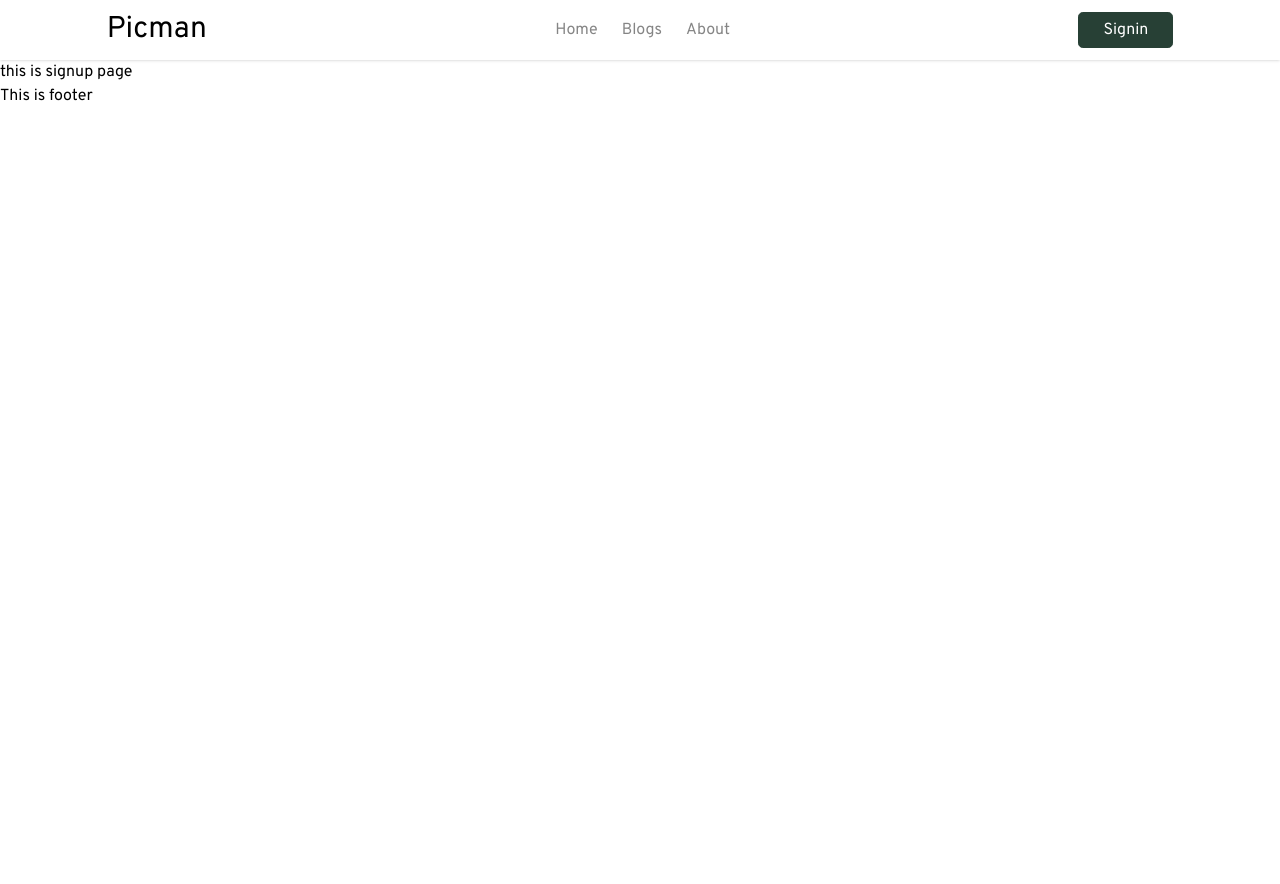
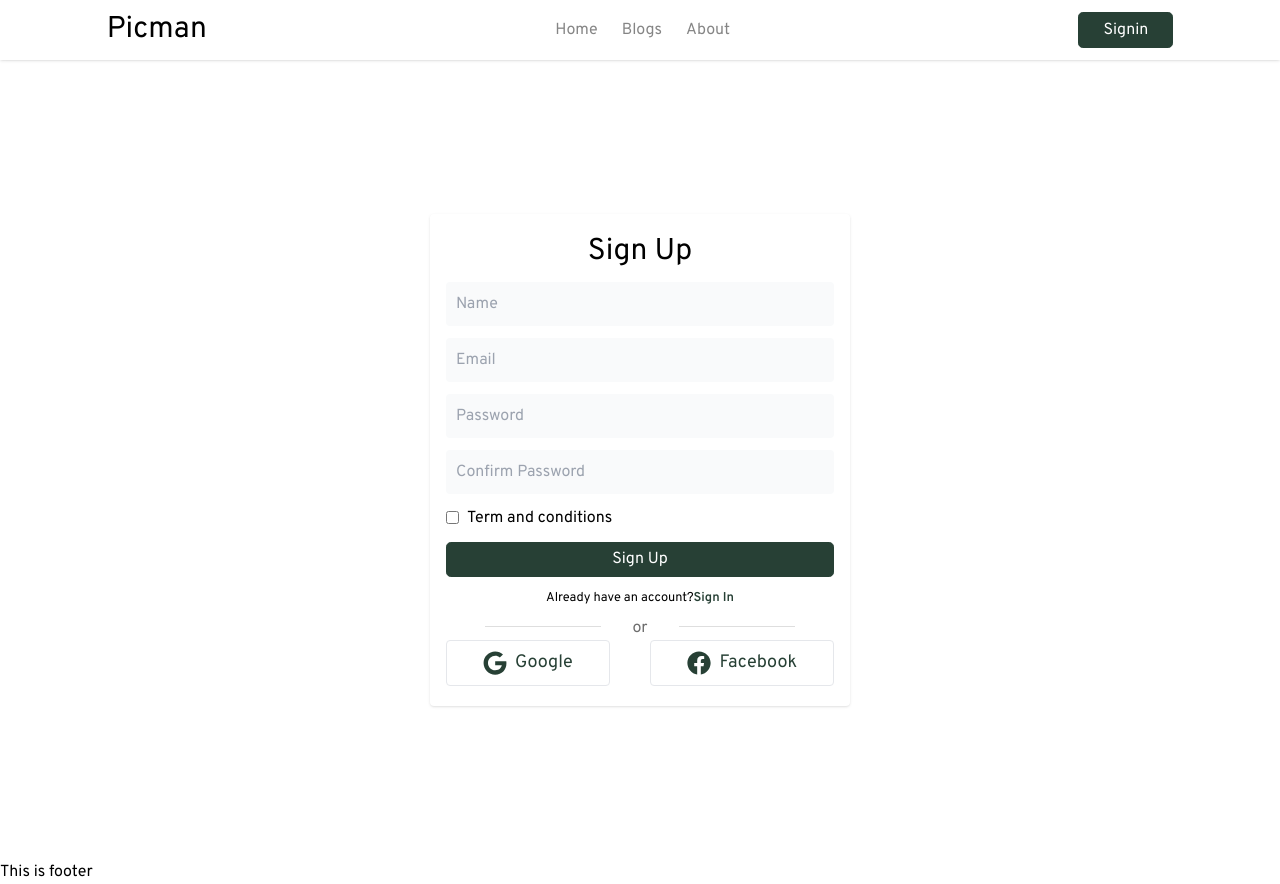
Before and after one commit to noyonalways/assignment-10, a React (Create React App) app: page /signup in a window 1280 px wide. Before the commit the page ends 800 px from the top, so only its background shows below. Built offline with nearby package versions, Linux system fonts and the light colour scheme.

Commit message:
signin page added

```diff
--- a/src/components/Slider/Slider.js
+++ b/src/components/Slider/Slider.js
@@ -1,10 +1,13 @@
 import React from 'react';
+import slider1 from '../../assets/banner/slide1.png';
 
 const Slider = () => {
     return (
-        <div>
-            Slider section
-        </div>
+        <section>
+            <div>
+                <img src={slider1} alt="" />
+            </div>
+        </section>
     );
 };
 
--- /dev/null
+++ b/src/components/SocialLogin/SocialLogin.css
@@ -0,0 +1,25 @@
+.or-title{
+    position: relative;
+    text-align: center;
+    color: #00000093;
+
+}
+
+.or-title::before{
+    content: '';
+    position: absolute;
+    width: 30%;
+    height: 1px;
+    background: #00000021;
+    left: 10%;
+    top: 10px;
+}
+.or-title::after{
+    content: '';
+    position: absolute;
+    width: 30%;
+    height: 1px;
+    background: #00000021;
+    right: 10%;
+    top: 10px;
+}
--- /dev/null
+++ b/src/components/SocialLogin/SocialLogin.js
@@ -0,0 +1,24 @@
+import React from 'react';
+import './SocialLogin.css';
+import { FaGoogle } from "react-icons/fa";
+import { FaFacebook } from "react-icons/fa";
+
+const SocialLogin = () => {
+    return (
+        <div className='mt-2'>
+            <p className="or-title">or</p>
+            <div className='flex justify-between'>
+                <button className='duration-200 rounded text-[#274035] hover:bg-[#274035] hover:text-white px-9 py-2 border flex items-center space-x-2 text-lg'>
+                    <FaGoogle className='text-2xl'/>
+                    <span>Google</span>
+                </button>
+                <button className='duration-200 rounded text-[#274035] hover:bg-[#274035] hover:text-white px-9 py-2 border flex items-center space-x-2 text-lg'>
+                    <FaFacebook className='text-2xl'/>
+                    <span>Facebook</span>
+                </button>
+            </div>
+        </div>
+    );
+};
+
+export default SocialLogin;
--- a/src/pages/Home/Home.js
+++ b/src/pages/Home/Home.js
@@ -1,9 +1,10 @@
 import React from 'react';
+import Slider from '../../components/Slider/Slider';
 
 const Home = () => {
     return (
         <div>
-            This is home page
+            <Slider></Slider>
         </div>
     );
 };
--- a/src/pages/SignIn/SignIn.js
+++ b/src/pages/SignIn/SignIn.js
@@ -1,9 +1,28 @@
 import React from 'react';
+import { Link } from 'react-router-dom';
+import SocialLogin from '../../components/SocialLogin/SocialLogin';
 
 const SignIn = () => {
     return (
         <div>
-            This is signin page
+            <div className="mx-auto w-5/6 flex items-center justify-center h-screen">
+                <div className=" py-5 px-4 w-[96%] md:w-3/6 lg:w-[420px] hover:shadow-lg duration-300 shadow rounded ">
+                    <h3 className="lg:text-3xl text-2xl text-center mb-3">Sign In</h3>
+                    <form className='space-y-3'>
+                        <input className='bg-gray-50 focus:bg-gray-100 duration-200 focus:tracking-wider p-[10px] rounded block w-full outline-none ' placeholder='Email' type="email" />
+                        <input className='bg-gray-50 focus:bg-gray-100 duration-200 focus:tracking-wider p-[10px] rounded block w-full outline-none ' placeholder='Password' type="password" />
+                        <input className='btn block w-full' type="submit" value="Sign In" />
+                        <small className='block text-center'>
+                            New user?
+                            <Link className='text-[#274035] font-semibold' to='/signup'>Create Account</Link>
+                        </small>
+
+                        <Link className='inline-block' to=''>Forget Password</Link>
+                    </form>
+                    <SocialLogin></SocialLogin>
+
+                </div>
+            </div>
         </div>
     );
 };
--- a/src/pages/SignUp/SignUp.js
+++ b/src/pages/SignUp/SignUp.js
@@ -1,9 +1,34 @@
 import React from 'react';
+import { Link } from 'react-router-dom';
+import SocialLogin from '../../components/SocialLogin/SocialLogin';
 
 const SignUp = () => {
     return (
-        <div>
-            this is signup page
+        <div className=''>
+            <div className="mx-auto w-5/6 flex items-center justify-center h-screen">
+                <div className=" py-5 px-4 w-[96%] md:w-3/6 lg:w-[420px] hover:shadow-lg duration-300 shadow rounded ">
+                    <h3 className="lg:text-3xl text-2xl text-center mb-3">Sign Up</h3>
+                    <form className='space-y-3'>
+                        <input className='bg-gray-50 focus:bg-gray-100 duration-200 focus:tracking-wider p-[10px] rounded block w-full outline-none ' placeholder='Name' type="text" />
+                        <input className='bg-gray-50 focus:bg-gray-100 duration-200 focus:tracking-wider p-[10px] rounded block w-full outline-none ' placeholder='Email' type="email" />
+                        <input className='bg-gray-50 focus:bg-gray-100 duration-200 focus:tracking-wider p-[10px] rounded block w-full outline-none ' placeholder='Password' type="password" />
+
+                        <input className='bg-gray-50 focus:bg-gray-100 duration-200 focus:tracking-wider p-[10px] rounded block w-full outline-none ' placeholder='Confirm Password' type="password" />
+                        <div className='flex space-x-2 items-center'>
+                            <input type="checkbox" name="terms" id="terms" />
+                            <label htmlFor="terms">Term and conditions</label>
+                        </div>
+                        <input className='btn block w-full' type="submit" value="Sign Up" />
+                        <small className='block text-center'>
+                            Already have an account?
+                            <Link className='text-[#274035] font-semibold' to='/signin'>Sign In</Link>
+                        </small>
+
+                    </form>
+
+                    <SocialLogin/>
+                </div>
+            </div>
         </div>
     );
 };
```
Also changed, not shown: firebase.json (added), src/assets/banner/slide1.png (added), 1 other file (tests, documents, lock files or other folders).
